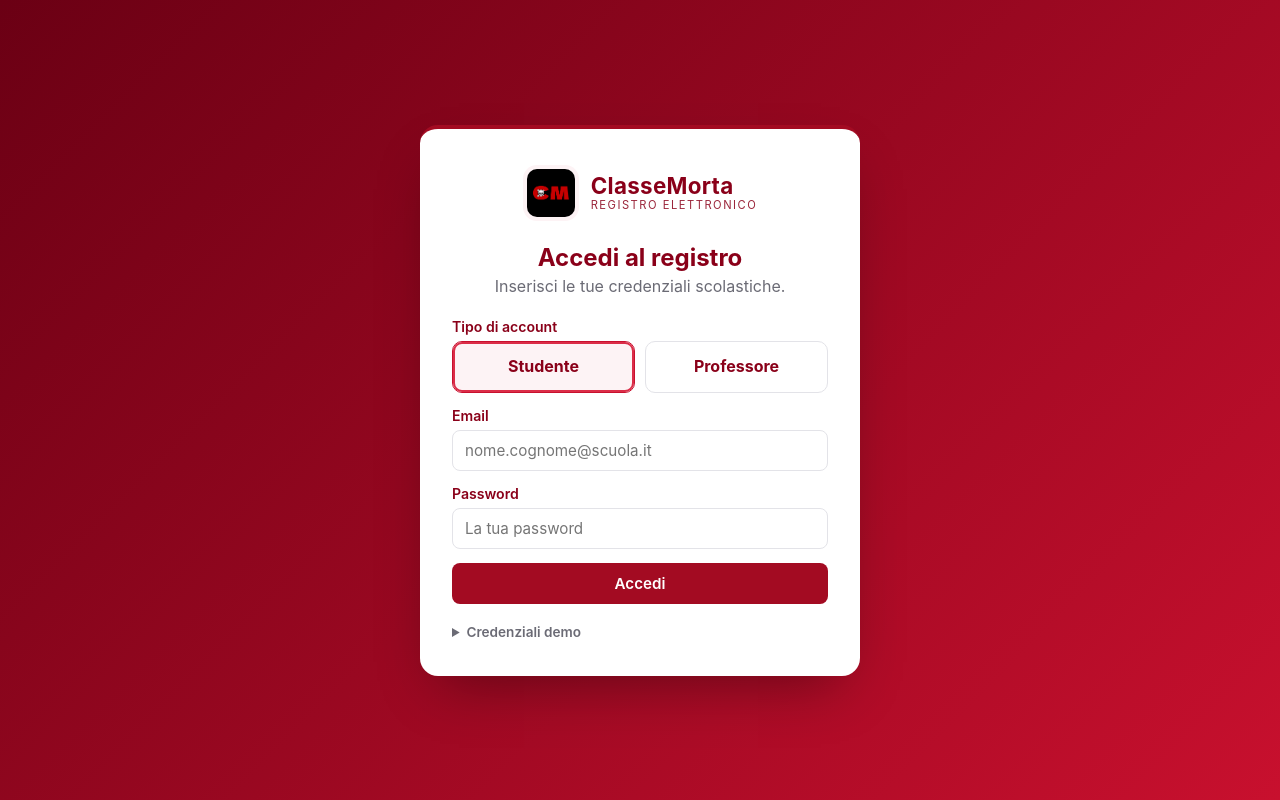
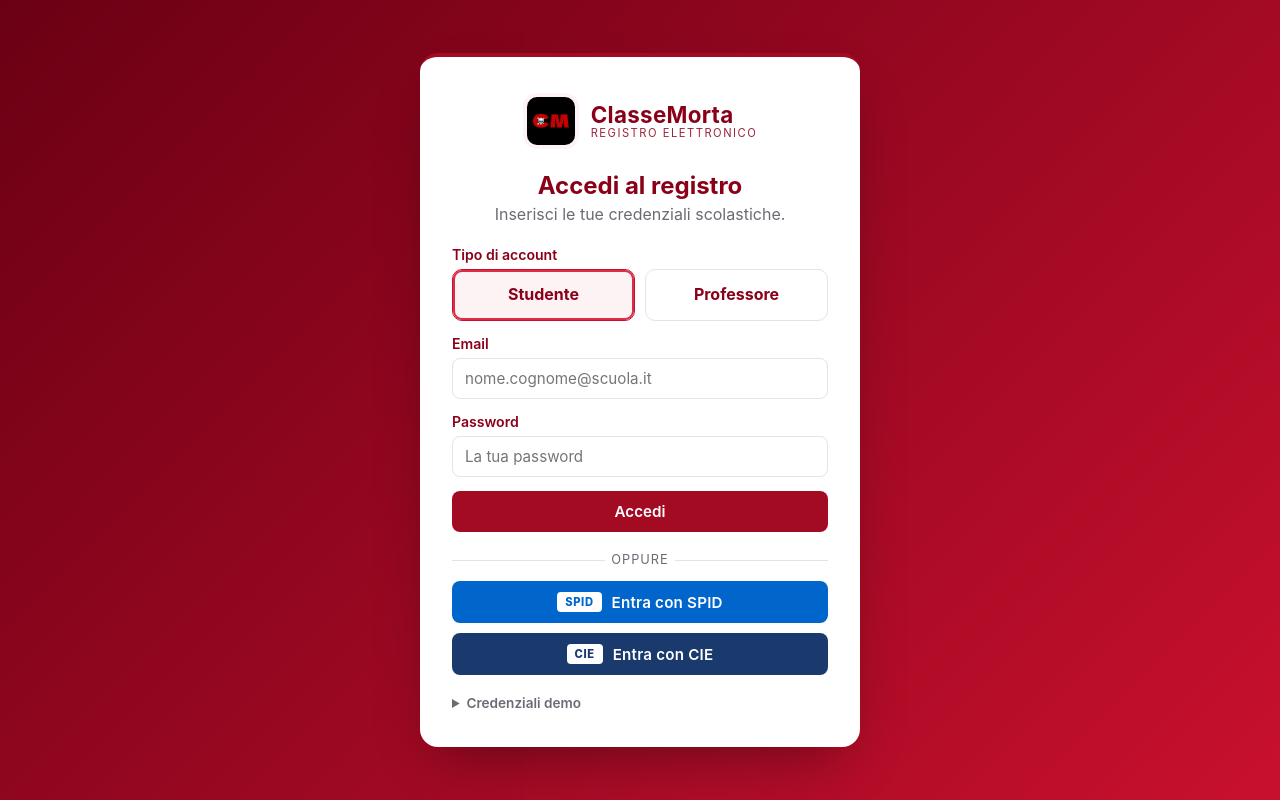
Before and after one commit to CapoHHub/ClasseMorta, a PHP site: page /login.html in a window 1280 px wide. Run offline with PHP 8.4, Linux system fonts and the light colour scheme; some libraries are stand-ins or nearby versions.

Commit message:
added spid and CIE login

```diff
--- a/frontend/assets/style.css
+++ b/frontend/assets/style.css
@@ -394,6 +394,126 @@ a:hover { text-decoration: underline; }
     margin: 0 0 22px;
 }
 
+/* ============== LOGIN: SPID / CIE ============== */
+.cm-divider {
+    position: relative;
+    text-align: center;
+    color: var(--cm-muted);
+    font-size: 0.8rem;
+    text-transform: uppercase;
+    letter-spacing: 1px;
+    margin: 20px 0 14px;
+}
+.cm-divider::before,
+.cm-divider::after {
+    content: "";
+    position: absolute;
+    top: 50%;
+    width: calc(50% - 35px);
+    height: 1px;
+    background: var(--cm-border);
+}
+.cm-divider::before { left: 0; }
+.cm-divider::after  { right: 0; }
+.cm-divider span { background: white; padding: 0 12px; }
+
+.cm-btn-spid,
+.cm-btn-cie {
+    width: 100%;
+    border: none;
+    border-radius: 8px;
+    padding: 11px 16px;
+    font-size: 0.95rem;
+    font-weight: 600;
+    cursor: pointer;
+    display: flex;
+    align-items: center;
+    justify-content: center;
+    gap: 10px;
+    font-family: inherit;
+    transition: 0.15s;
+    margin-bottom: 10px;
+    color: white;
+    letter-spacing: 0.2px;
+}
+.cm-btn-spid {
+    background: #0066cc;
+}
+.cm-btn-spid:hover { background: #004f9c; }
+.cm-btn-cie {
+    background: #1a3a6e;
+}
+.cm-btn-cie:hover { background: #0f2750; }
+.cm-btn-spid::before,
+.cm-btn-cie::before {
+    background: white;
+    padding: 3px 8px;
+    border-radius: 4px;
+    font-size: 0.7rem;
+    font-weight: 800;
+    letter-spacing: 0.6px;
+}
+.cm-btn-spid::before { content: "SPID"; color: #0066cc; }
+.cm-btn-cie::before  { content: "CIE";  color: #1a3a6e; }
+
+/* ============== MODAL QR ============== */
+.cm-modal {
+    position: fixed;
+    inset: 0;
+    background: rgba(0, 0, 0, 0.55);
+    display: grid;
+    place-items: center;
+    z-index: 100;
+    padding: 24px;
+}
+.cm-modal.hidden { display: none; }
+.cm-modal-card {
+    background: white;
+    border-radius: 16px;
+    padding: 28px 28px 24px;
+    max-width: 360px;
+    width: 100%;
+    text-align: center;
+    box-shadow: 0 25px 55px -10px rgba(0, 0, 0, 0.5);
+    position: relative;
+    border-top: 4px solid var(--cm-red-700);
+}
+.cm-modal-card h2 {
+    margin: 0 0 4px;
+    color: var(--cm-red-800);
+    font-size: 1.25rem;
+}
+.cm-modal-close {
+    position: absolute;
+    top: 10px;
+    right: 12px;
+    background: transparent;
+    border: none;
+    font-size: 1.6rem;
+    cursor: pointer;
+    color: var(--cm-muted);
+    line-height: 1;
+    padding: 4px 10px;
+    border-radius: 6px;
+}
+.cm-modal-close:hover {
+    background: var(--cm-red-50);
+    color: var(--cm-red-700);
+}
+.cm-qr-wrapper {
+    margin: 18px auto 10px;
+    padding: 14px;
+    background: white;
+    border: 1px solid var(--cm-border);
+    border-radius: 12px;
+    display: inline-block;
+}
+.cm-qr-wrapper img {
+    display: block;
+    width: 200px;
+    height: 200px;
+}
+
 /* ============== UTILS ============== */
 .cm-flex { display: flex; }
 .cm-flex-between { display: flex; justify-content: space-between; align-items: center; gap: 12px; flex-wrap: wrap; }
--- a/frontend/login.html
+++ b/frontend/login.html
@@ -54,6 +54,15 @@
 
         <div id="loginAlert" class="cm-alert hidden"></div>
 
+        <div class="cm-divider"><span>oppure</span></div>
+
+        <button type="button" class="cm-btn-spid" onclick="apriQrModal('spid')">
+            Entra con SPID
+        </button>
+        <button type="button" class="cm-btn-cie" onclick="apriQrModal('cie')">
+            Entra con CIE
+        </button>
+
         <details class="cm-mt-20" style="font-size:0.85rem; color: var(--cm-muted);">
             <summary style="cursor:pointer; font-weight:600;">Credenziali demo</summary>
             <div style="padding-top:8px; line-height:1.6;">
@@ -69,8 +78,45 @@
         </details>
     </main>
 
+    <div id="qrModal" class="cm-modal hidden"
+         onclick="if(event.target===this)chiudiQrModal()">
+        <div class="cm-modal-card">
+            <button class="cm-modal-close" onclick="chiudiQrModal()"
+                    aria-label="Chiudi">&times;</button>
+            <h2 id="qrTitle">Accedi</h2>
+            <p class="cm-page-sub" id="qrSub">
+                Inquadra il codice QR con la tua app per autenticarti.
+            </p>
+            <div id="qrcode" class="cm-qr-wrapper"></div>
+            <p class="cm-text-small cm-text-muted">In attesa di scansione...</p>
+        </div>
+    </div>
+
     <script src="app.js"></script>
+    <script src="https://cdn.jsdelivr.net/npm/qrcode-generator@1.4.4/qrcode.min.js"></script>
     <script>
+        const MEME_URL_SPID = "https://i.redd.it/compreresti-questi-giochi-v0-2uies1jtavjd1.jpg?width=1080&format=pjpg&auto=webp&s=0f13e6b2763e501fc73269f26de4640e96679a82";
+        const MEME_URL_CIE  = "https://i.redd.it/compreresti-questi-giochi-v0-2uies1jtavjd1.jpg?width=1080&format=pjpg&auto=webp&s=0f13e6b2763e501fc73269f26de4640e96679a82";
+
+        function apriQrModal(metodo) {
+            const url = metodo === "spid" ? MEME_URL_SPID : MEME_URL_CIE;
+            const titolo = metodo === "spid" ? "Accedi con SPID" : "Accedi con CIE";
+            document.getElementById("qrTitle").textContent = titolo;
+
+            const qr = qrcode(0, "M");
+            qr.addData(url);
+            qr.make();
+            document.getElementById("qrcode").innerHTML = qr.createImgTag(6, 0);
+
+            document.getElementById("qrModal").classList.remove("hidden");
+        }
+        function chiudiQrModal() {
+            document.getElementById("qrModal").classList.add("hidden");
+        }
+        document.addEventListener("keydown", (e) => {
+            if (e.key === "Escape") chiudiQrModal();
+        });
+
         document.querySelectorAll(".cm-radio-option").forEach(opt => {
             opt.addEventListener("click", () => {
                 document.querySelectorAll(".cm-radio-option").forEach(o => o.classList.remove("selected"));
```
